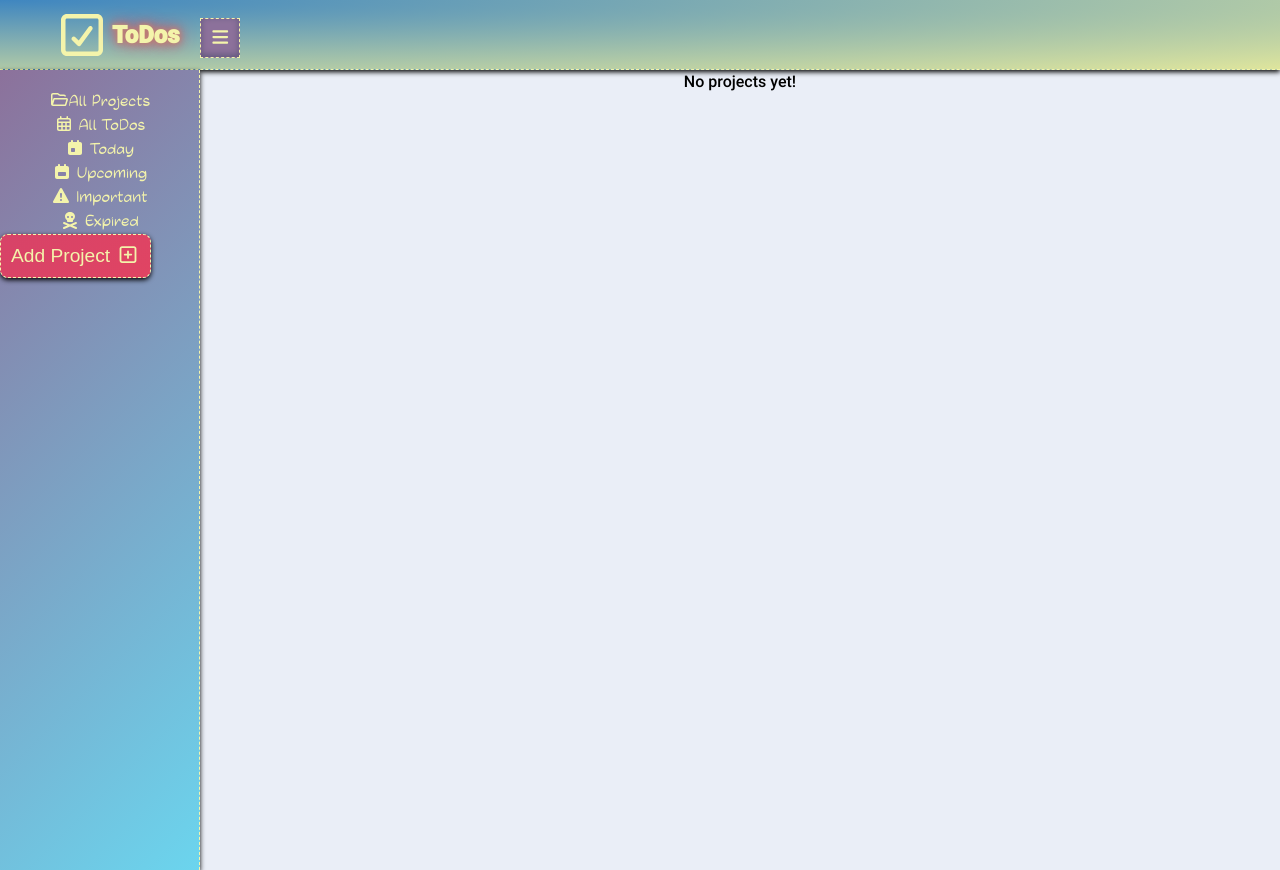
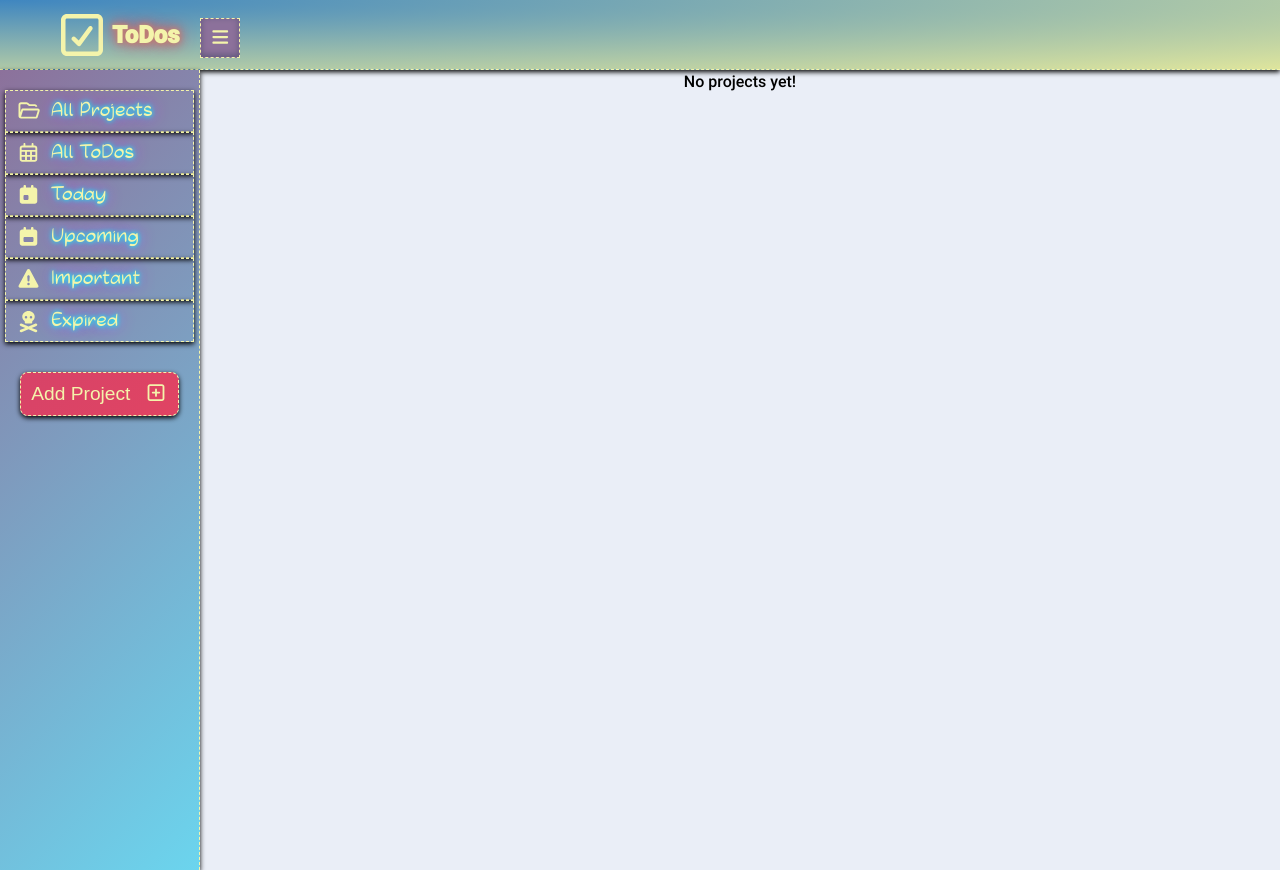
Before and after one commit to FreeFallRush/todo-app-react, a React (Vite) app: page / in a window 1280 px wide. Built offline with nearby package versions, Linux system fonts and the light colour scheme.

Commit message:
Wrapped a tags in li sidebar-options in Sidebar.tsx to be able to style as buttons
Modified styles in Sidebar.css

```diff
--- a/src/components/Sidebar/Sidebar.tsx
+++ b/src/components/Sidebar/Sidebar.tsx
@@ -25,23 +25,35 @@ function Sidebar({ onNavigate, onAddProject }: SidebarProps) {
       <div className="sidebar">
         <ul className="sidebar-options">
           <li onClick={() => onNavigate("all-projects")}>
+            <a href="#">
               <FontAwesomeIcon icon={faFolderOpen} />
               All Projects
+            </a>
           </li>
           <li onClick={() => onNavigate("all-todos")}>
+            <a href="#">
               <FontAwesomeIcon icon={faCalendarDays} /> All ToDos
+            </a>
           </li>
           <li onClick={() => onNavigate("today")}>
+            <a href="#">
               <FontAwesomeIcon icon={faCalendarDay} /> Today
+            </a>
           </li>
           <li onClick={() => onNavigate("upcoming")}>
+            <a href="#">
               <FontAwesomeIcon icon={faCalendarWeek} /> Upcoming
+            </a>
           </li>
           <li onClick={() => onNavigate("important")}>
+            <a href="#">
               <FontAwesomeIcon icon={faTriangleExclamation} /> Important
+            </a>
           </li>
           <li onClick={() => onNavigate("expired")}>
+            <a href="#">
               <FontAwesomeIcon icon={faSkullCrossbones} /> Expired
+            </a>
           </li>
         </ul>
 
--- a/src/styles/Sidebar.css
+++ b/src/styles/Sidebar.css
@@ -18,6 +18,9 @@ nav.hide {
 }
 
 .sidebar {
+  display: flex;
+  flex-direction: column;
+  align-items: center;
   padding-top: 20px;
   width: 100%;
   height: 100%;
@@ -53,9 +56,8 @@ nav.hide {
   box-shadow: var(--main-box-shadow);
 }
 
-.sidebar-options li a i {
-  margin: 0 10px;
-  width: 20px;
+.sidebar-options li svg {
+  margin-right: 10px;
 }
 
 .sidebar-options li a:hover,
@@ -74,6 +76,7 @@ nav.hide {
   box-shadow: var(--main-box-shadow);
   color: var(--secondary-color);
   background: var(--add-btn-background-gradient);
+  margin-top: 30px;
 }
 
 .add-project-btn:hover {
@@ -83,6 +86,6 @@ nav.hide {
   text-shadow: var(--buttons-text-shadow);
 }
 
-.projects-add svg {
+.project-add svg {
   margin-left: 8px;
 }
```
Lines whose indentation alone changed are shown as unchanged.
